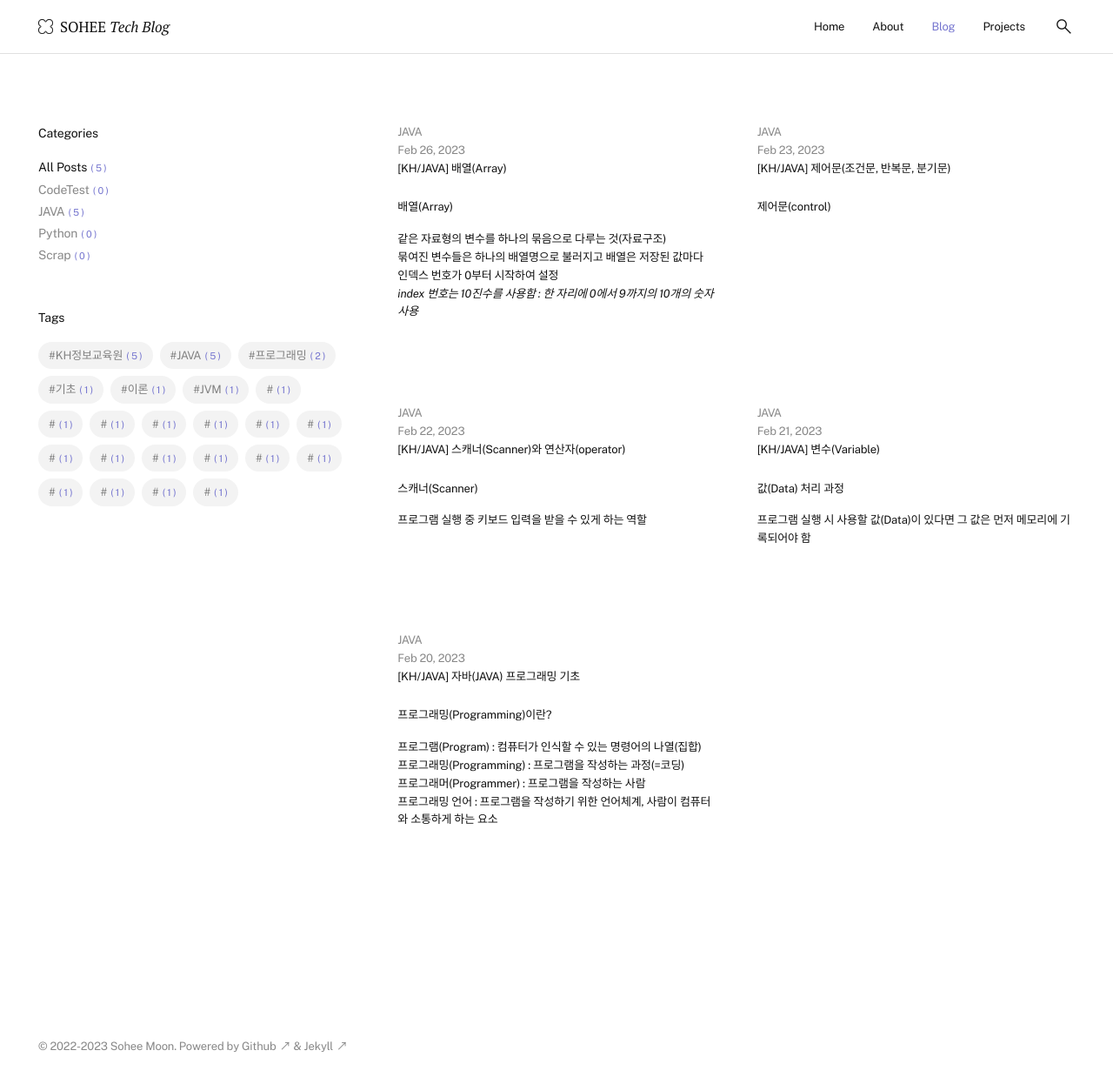
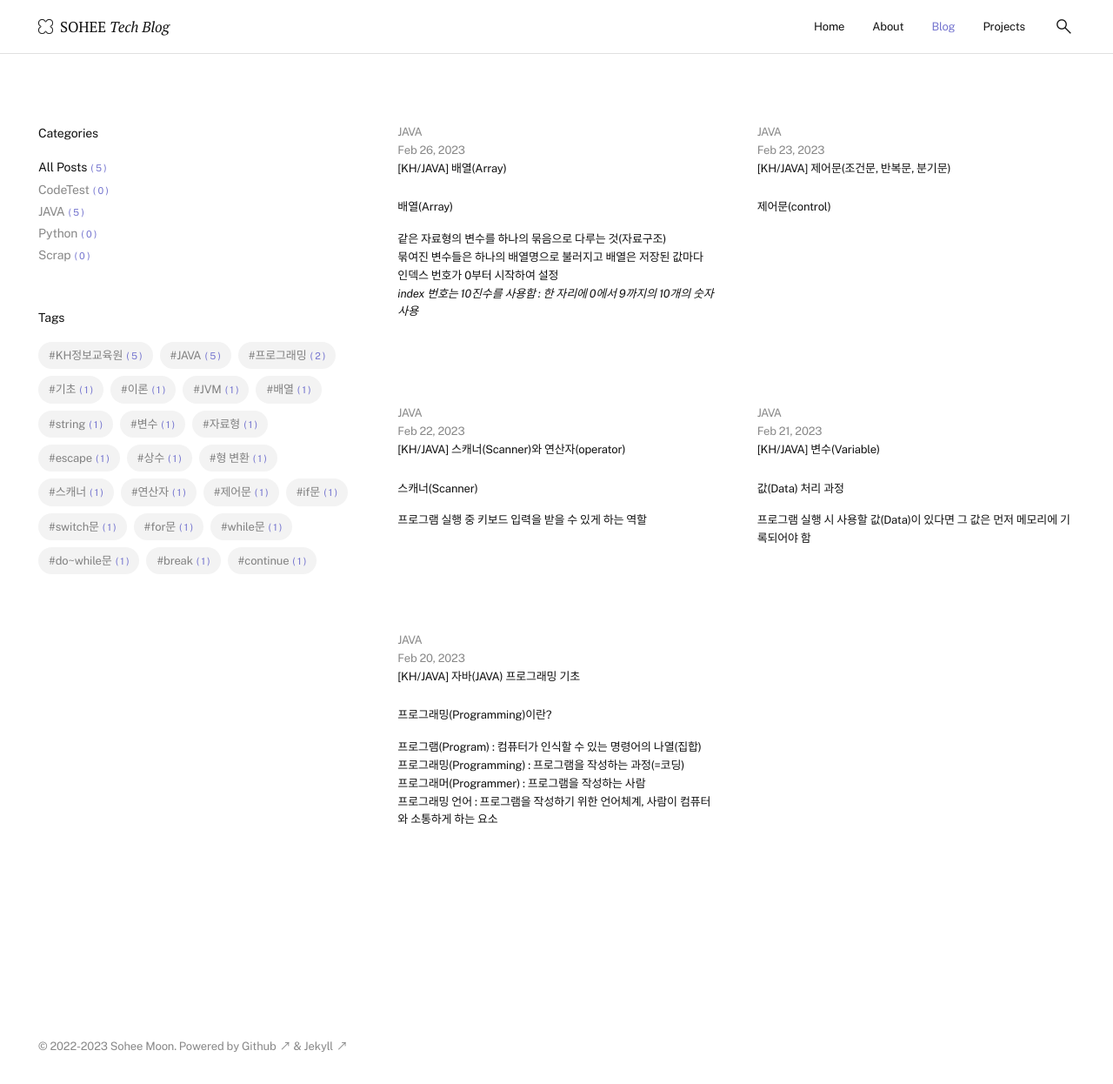
Before and after one commit to soheetech/soheetech.github.io, a Jekyll site: the page built from blog.md, in a window 1280 px wide and 1246 px high. Shown: the whole window at 87% size. Built offline with Jekyll 4.4.1, drawn with Linux system fonts in a browser that asks for light colours.

Commit message:
Update format.yml

```diff
--- a/_data/format.yml
+++ b/_data/format.yml
@@ -4,3 +4,20 @@ programming: "프로그래밍"
 basic: "기초"
 theory: "이론"
 jvm: "JVM"
+array: "배열"
+string: "string"
+variable: "변수"
+type: "자료형"
+escape: "escape"
+final: "상수"
+casting: "형 변환"
+scanner: "스캐너"
+operator: "연산자"
+control: "제어문"
+if: "if문"
+switch: "switch문"
+for: "for문"
+while: "while문"
+do~while: "do~while문"
+break: "break"
+continue: "continue"
```
